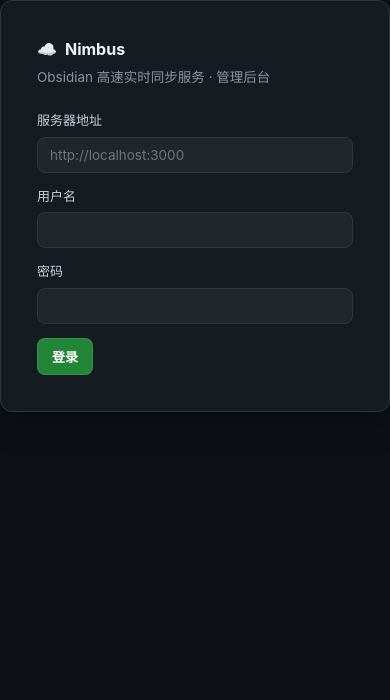
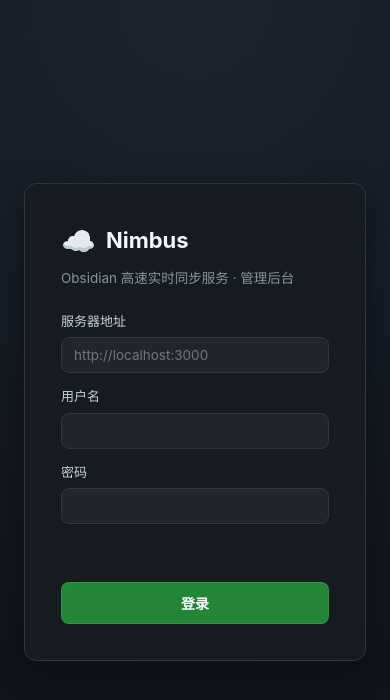
Before and after one commit to lengedliu/nimbus, a website: page public/index.html in a window 390 px wide. Drawn offline with Linux system fonts and the light colour scheme; no server answers.

Commit message:
style: improve login screen layout and styling
Refine login screen responsiveness, layout alignment, and card styling to improve visual consistency.

```diff
--- a/public/index.html
+++ b/public/index.html
@@ -9,7 +9,7 @@
 </head>
 <body>
 
-<div id="login-view" class="center-box">
+<div id="login-view" class="center-screen center-box">
   <form id="login-form" class="card login-card">
     <div class="brand">
       <span class="logo">☁️</span>
--- a/public/style.css
+++ b/public/style.css
@@ -33,13 +33,16 @@ body {
 .hidden { display: none !important; }
 
 /* ----------------- Login Screen ----------------- */
-.center-screen {
+.center-screen, .center-box, #login-view {
   min-height: 100vh;
+  width: 100%;
   display: flex;
+  flex-direction: column;
   align-items: center;
   justify-content: center;
   padding: 24px;
   background: radial-gradient(circle at top, #1c2430 0%, #0d1117 100%);
+  box-sizing: border-box;
 }
 .card {
   background: var(--panel);
@@ -47,8 +50,34 @@ body {
   border-radius: var(--radius-lg);
   padding: 36px;
   width: 100%;
-  max-width: 400px;
+  max-width: 420px;
   box-shadow: 0 8px 32px rgba(0,0,0,0.4);
+  box-sizing: border-box;
+}
+.login-card .brand {
+  font-size: 22px;
+  font-weight: 700;
+  display: flex;
+  align-items: center;
+  gap: 10px;
+  margin-bottom: 4px;
+}
+.login-card .brand .logo {
+  font-size: 28px;
+}
+.login-card button[type="submit"] {
+  width: 100%;
+  margin-top: 18px;
+  padding: 10px 16px;
+  justify-content: center;
+  font-size: 14px;
+}
+.error-msg, .error {
+  color: var(--danger);
+  font-size: 13px;
+  min-height: 18px;
+  margin: 8px 0;
+  line-height: 1.4;
 }
 .logo-box {
   display: flex;
```
